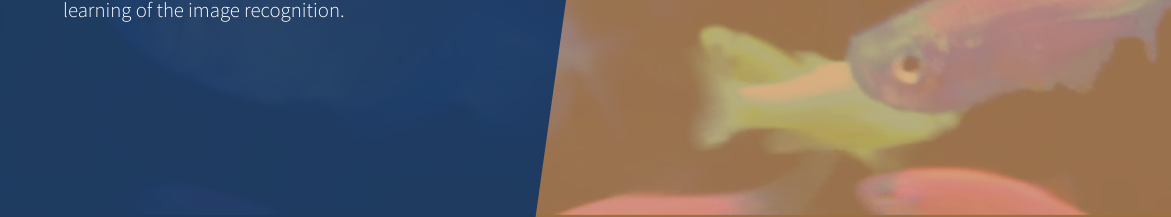
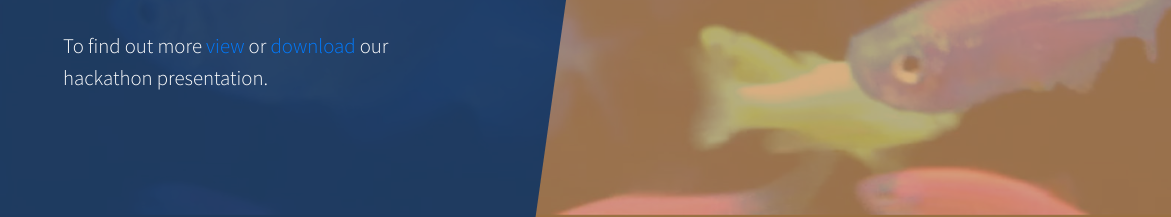
Before and after one commit to fishsnap/fishsnap.us, a website: page index.html in a window 1280 px wide. Shown: the part 583-800 px from the top of the page, 0-1171 px from the left. Drawn offline with Linux system fonts and the light colour scheme.

Commit message:
Updated with link to view or download hackathon presentation

```diff
--- a/index.html
+++ b/index.html
@@ -37,6 +37,8 @@
               <p class="mb-5">A mobile image recognition app that uses a custom fish category dataset as a pre-trained model for Core ML to classify what type of fish is in your photo.</p>
               <br>
               <p class="mb-5">This allows smaller/poorly-funded fishers to quickly assess the nature/value of their catch and to track fish locations by the scans. This data collection will both facilitate aquatic marine studies and further improve the machine learning of the image recognition.</p>
+              <br>
+              <p class="mb-5">To find out more <a href="https://goo.gl/tFE4WV">view</a> or <a href="http://fishsnap.us/deck/welcome-to-fishsnap.pdf">download</a> our hackathon presentation.</p>
             </div>
           </div>
         </div>
```
